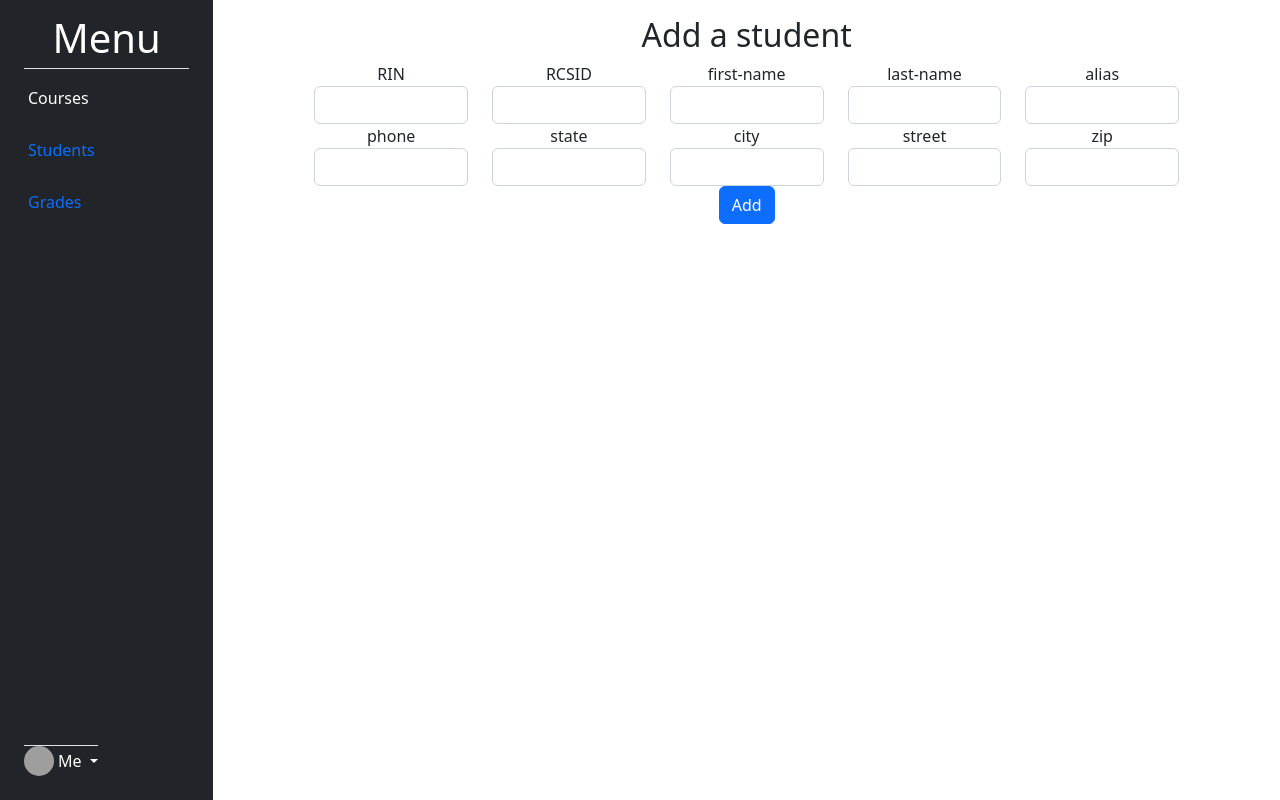
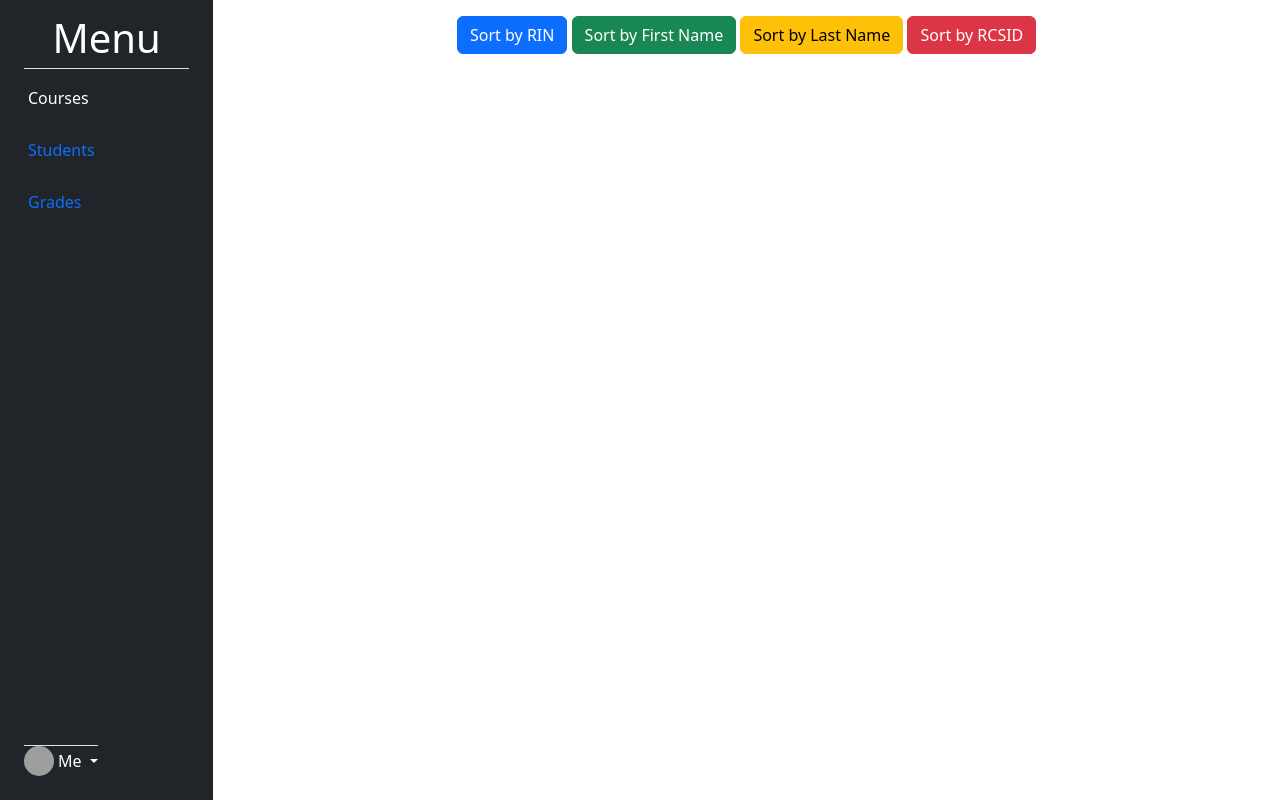
Before and after one commit to liny18/Web-Dev1, a PHP site: page /test.html in a window 1280 px wide. Run offline with PHP 8.4, Linux system fonts and the light colour scheme; grey boxes are pictures that could not be loaded.

Commit message:
button style

```diff
--- a/lab7/test.html
+++ b/lab7/test.html
@@ -60,62 +60,10 @@
         </div>
 
         <div class="col py-3 text-center">
-            <div class="row">
-                <div class="col-12">
-                  <h2>Add a student</h2>
-                </div>
-                <form action="includes/addStudents.php" method="post">
-                  <div class="row justify-content-center">
-                    <div class="col-2">
-                      <label for="RIN">RIN</label>
-                      <input type="text" class="form-control" name="RIN" id="RIN">
-                    </div>
-                    <div class="col-2">
-                      <label for="RCSID">RCSID</label>
-                      <input type="text" class="form-control" name="RCSID" id="RCSID">
-                    </div>
-                    <div class="col-2">
-                      <label for="first-name">first-name</label>
-                      <input type="text" class="form-control" name="first-name" id="first-name">
-                    </div>
-                    <div class="col-2">
-                      <label for="last-name">last-name</label>
-                      <input type="text" class="form-control" name="last-name" id="last-name">
-                    </div>
-                    <div class="col-2">
-                      <label for="alias">alias</label>
-                      <input type="text" class="form-control" name="alias" id="alias">
-                    </div>
-                </div>
-                <div class="row justify-content-center">
-                    <div class="col-2">
-                    <label for="phone">phone</label>
-                    <input type="text" class="form-control" name="phone" id="phone">
-                    </div>
-                    <div class="col-2">
-                    <label for="state">state</label>
-                    <input type="text" class="form-control" name="state" id="state">
-                    </div>
-                    <div class="col-2">
-                    <label for="city">city</label>
-                    <input type="text" class="form-control" name="city" id="city">
-                    </div>
-                    <div class="col-2">
-                    <label for="street">street</label>
-                    <input type="text" class="form-control" name="street" id="street">
-                    </div>
-                    <div class="col-2">
-                    <label for="zip">zip</label>
-                    <input type="text" class="form-control" name="zip" id="zip">
-                    </div>
-                  </div>
-                    <div class="row">
-                      <div class="col-12">
-                        <button type="submit" class="btn btn-primary">Add</button>
-                      </div>
-                    </div>
-                </form>
-            </div>
+            <button type="submit" name="rin_sort" class="btn btn-primary">Sort by RIN</button>
+            <button type="submit" name="fn_sort" class="btn btn-success">Sort by First Name</button>
+            <button type="submit" name="to_sort" class="btn btn-warning">Sort by Last Name</button>
+            <button type="submit" name="rcs_sort" class="btn btn-danger">Sort by RCSID</button>
 
         </div>
     </div>
```
Also changed, not shown: lab7/students.php (+4 -4 lines).
